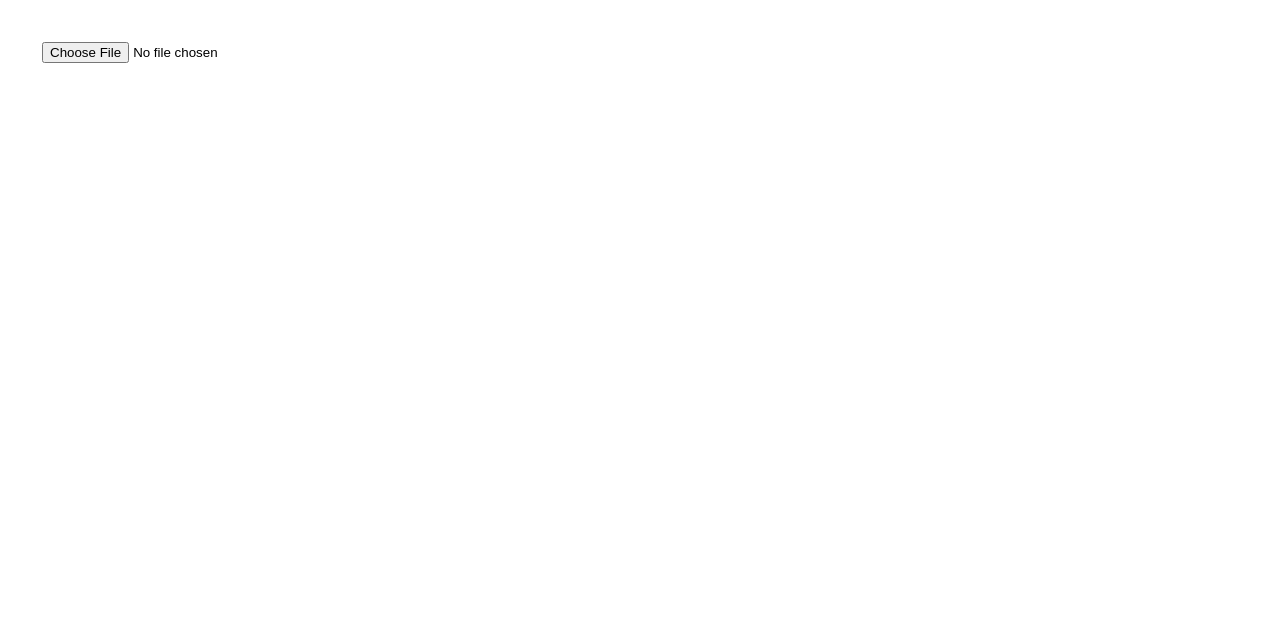
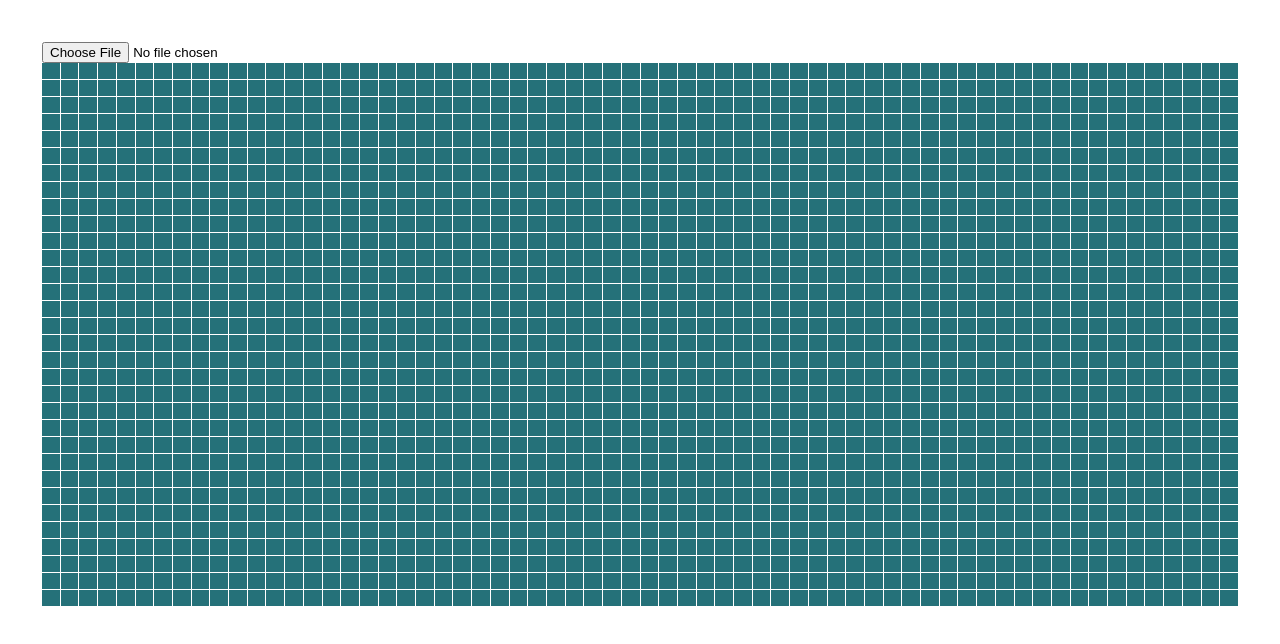
Before and after one commit to sleiph/CHIP-OITO, a React (Create React App) app: page / in a window 1280 px wide. Shown: the top 644 px of the page. Built offline with nearby package versions, Linux system fonts and the light colour scheme.

Commit message:
adicionando o display do jeito mais burro possivel

```diff
--- /dev/null
+++ b/src/components/Display.js
@@ -0,0 +1,95 @@
+import React, { useEffect, useState } from 'react';
+
+import styled from 'styled-components'
+
+const DisplayDiv = styled.div`
+  display: grid;
+  grid-template-columns: repeat(64, 1fr);
+  grid-gap: 1px;
+`
+
+const PixelDiv = styled.div`
+  height: 2vh;
+`
+
+function Display(  ) {
+  const tela = [
+    [0,0,0,0,0,0,0,0,0,0,0,0,0,0,0,0,0,0,0,0,0,0,0,0,0,0,0,0,0,0,0,0,0,0,0,0,0,0,0,0,0,0,0,0,0,0,0,0,0,0,0,0,0,0,0,0,0,0,0,0,0,0,0,0],
+    [0,0,0,0,0,0,0,0,0,0,0,0,0,0,0,0,0,0,0,0,0,0,0,0,0,0,0,0,0,0,0,0,0,0,0,0,0,0,0,0,0,0,0,0,0,0,0,0,0,0,0,0,0,0,0,0,0,0,0,0,0,0,0,0],
+    [0,0,0,0,0,0,0,0,0,0,0,0,0,0,0,0,0,0,0,0,0,0,0,0,0,0,0,0,0,0,0,0,0,0,0,0,0,0,0,0,0,0,0,0,0,0,0,0,0,0,0,0,0,0,0,0,0,0,0,0,0,0,0,0],
+    [0,0,0,0,0,0,0,0,0,0,0,0,0,0,0,0,0,0,0,0,0,0,0,0,0,0,0,0,0,0,0,0,0,0,0,0,0,0,0,0,0,0,0,0,0,0,0,0,0,0,0,0,0,0,0,0,0,0,0,0,0,0,0,0],
+    [0,0,0,0,0,0,0,0,0,0,0,0,0,0,0,0,0,0,0,0,0,0,0,0,0,0,0,0,0,0,0,0,0,0,0,0,0,0,0,0,0,0,0,0,0,0,0,0,0,0,0,0,0,0,0,0,0,0,0,0,0,0,0,0],
+    [0,0,0,0,0,0,0,0,0,0,0,0,0,0,0,0,0,0,0,0,0,0,0,0,0,0,0,0,0,0,0,0,0,0,0,0,0,0,0,0,0,0,0,0,0,0,0,0,0,0,0,0,0,0,0,0,0,0,0,0,0,0,0,0],
+    [0,0,0,0,0,0,0,0,0,0,0,0,0,0,0,0,0,0,0,0,0,0,0,0,0,0,0,0,0,0,0,0,0,0,0,0,0,0,0,0,0,0,0,0,0,0,0,0,0,0,0,0,0,0,0,0,0,0,0,0,0,0,0,0],
+    [0,0,0,0,0,0,0,0,0,0,0,0,0,0,0,0,0,0,0,0,0,0,0,0,0,0,0,0,0,0,0,0,0,0,0,0,0,0,0,0,0,0,0,0,0,0,0,0,0,0,0,0,0,0,0,0,0,0,0,0,0,0,0,0],
+    [0,0,0,0,0,0,0,0,0,0,0,0,0,0,0,0,0,0,0,0,0,0,0,0,0,0,0,0,0,0,0,0,0,0,0,0,0,0,0,0,0,0,0,0,0,0,0,0,0,0,0,0,0,0,0,0,0,0,0,0,0,0,0,0],
+    [0,0,0,0,0,0,0,0,0,0,0,0,0,0,0,0,0,0,0,0,0,0,0,0,0,0,0,0,0,0,0,0,0,0,0,0,0,0,0,0,0,0,0,0,0,0,0,0,0,0,0,0,0,0,0,0,0,0,0,0,0,0,0,0],
+    [0,0,0,0,0,0,0,0,0,0,0,0,0,0,0,0,0,0,0,0,0,0,0,0,0,0,0,0,0,0,0,0,0,0,0,0,0,0,0,0,0,0,0,0,0,0,0,0,0,0,0,0,0,0,0,0,0,0,0,0,0,0,0,0],
+    [0,0,0,0,0,0,0,0,0,0,0,0,0,0,0,0,0,0,0,0,0,0,0,0,0,0,0,0,0,0,0,0,0,0,0,0,0,0,0,0,0,0,0,0,0,0,0,0,0,0,0,0,0,0,0,0,0,0,0,0,0,0,0,0],
+    [0,0,0,0,0,0,0,0,0,0,0,0,0,0,0,0,0,0,0,0,0,0,0,0,0,0,0,0,0,0,0,0,0,0,0,0,0,0,0,0,0,0,0,0,0,0,0,0,0,0,0,0,0,0,0,0,0,0,0,0,0,0,0,0],
+    [0,0,0,0,0,0,0,0,0,0,0,0,0,0,0,0,0,0,0,0,0,0,0,0,0,0,0,0,0,0,0,0,0,0,0,0,0,0,0,0,0,0,0,0,0,0,0,0,0,0,0,0,0,0,0,0,0,0,0,0,0,0,0,0],
+    [0,0,0,0,0,0,0,0,0,0,0,0,0,0,0,0,0,0,0,0,0,0,0,0,0,0,0,0,0,0,0,0,0,0,0,0,0,0,0,0,0,0,0,0,0,0,0,0,0,0,0,0,0,0,0,0,0,0,0,0,0,0,0,0],
+    [0,0,0,0,0,0,0,0,0,0,0,0,0,0,0,0,0,0,0,0,0,0,0,0,0,0,0,0,0,0,0,0,0,0,0,0,0,0,0,0,0,0,0,0,0,0,0,0,0,0,0,0,0,0,0,0,0,0,0,0,0,0,0,0],
+    [0,0,0,0,0,0,0,0,0,0,0,0,0,0,0,0,0,0,0,0,0,0,0,0,0,0,0,0,0,0,0,0,0,0,0,0,0,0,0,0,0,0,0,0,0,0,0,0,0,0,0,0,0,0,0,0,0,0,0,0,0,0,0,0],
+    [0,0,0,0,0,0,0,0,0,0,0,0,0,0,0,0,0,0,0,0,0,0,0,0,0,0,0,0,0,0,0,0,0,0,0,0,0,0,0,0,0,0,0,0,0,0,0,0,0,0,0,0,0,0,0,0,0,0,0,0,0,0,0,0],
+    [0,0,0,0,0,0,0,0,0,0,0,0,0,0,0,0,0,0,0,0,0,0,0,0,0,0,0,0,0,0,0,0,0,0,0,0,0,0,0,0,0,0,0,0,0,0,0,0,0,0,0,0,0,0,0,0,0,0,0,0,0,0,0,0],
+    [0,0,0,0,0,0,0,0,0,0,0,0,0,0,0,0,0,0,0,0,0,0,0,0,0,0,0,0,0,0,0,0,0,0,0,0,0,0,0,0,0,0,0,0,0,0,0,0,0,0,0,0,0,0,0,0,0,0,0,0,0,0,0,0],
+    [0,0,0,0,0,0,0,0,0,0,0,0,0,0,0,0,0,0,0,0,0,0,0,0,0,0,0,0,0,0,0,0,0,0,0,0,0,0,0,0,0,0,0,0,0,0,0,0,0,0,0,0,0,0,0,0,0,0,0,0,0,0,0,0],
+    [0,0,0,0,0,0,0,0,0,0,0,0,0,0,0,0,0,0,0,0,0,0,0,0,0,0,0,0,0,0,0,0,0,0,0,0,0,0,0,0,0,0,0,0,0,0,0,0,0,0,0,0,0,0,0,0,0,0,0,0,0,0,0,0],
+    [0,0,0,0,0,0,0,0,0,0,0,0,0,0,0,0,0,0,0,0,0,0,0,0,0,0,0,0,0,0,0,0,0,0,0,0,0,0,0,0,0,0,0,0,0,0,0,0,0,0,0,0,0,0,0,0,0,0,0,0,0,0,0,0],
+    [0,0,0,0,0,0,0,0,0,0,0,0,0,0,0,0,0,0,0,0,0,0,0,0,0,0,0,0,0,0,0,0,0,0,0,0,0,0,0,0,0,0,0,0,0,0,0,0,0,0,0,0,0,0,0,0,0,0,0,0,0,0,0,0],
+    [0,0,0,0,0,0,0,0,0,0,0,0,0,0,0,0,0,0,0,0,0,0,0,0,0,0,0,0,0,0,0,0,0,0,0,0,0,0,0,0,0,0,0,0,0,0,0,0,0,0,0,0,0,0,0,0,0,0,0,0,0,0,0,0],
+    [0,0,0,0,0,0,0,0,0,0,0,0,0,0,0,0,0,0,0,0,0,0,0,0,0,0,0,0,0,0,0,0,0,0,0,0,0,0,0,0,0,0,0,0,0,0,0,0,0,0,0,0,0,0,0,0,0,0,0,0,0,0,0,0],
+    [0,0,0,0,0,0,0,0,0,0,0,0,0,0,0,0,0,0,0,0,0,0,0,0,0,0,0,0,0,0,0,0,0,0,0,0,0,0,0,0,0,0,0,0,0,0,0,0,0,0,0,0,0,0,0,0,0,0,0,0,0,0,0,0],
+    [0,0,0,0,0,0,0,0,0,0,0,0,0,0,0,0,0,0,0,0,0,0,0,0,0,0,0,0,0,0,0,0,0,0,0,0,0,0,0,0,0,0,0,0,0,0,0,0,0,0,0,0,0,0,0,0,0,0,0,0,0,0,0,0],
+    [0,0,0,0,0,0,0,0,0,0,0,0,0,0,0,0,0,0,0,0,0,0,0,0,0,0,0,0,0,0,0,0,0,0,0,0,0,0,0,0,0,0,0,0,0,0,0,0,0,0,0,0,0,0,0,0,0,0,0,0,0,0,0,0],
+    [0,0,0,0,0,0,0,0,0,0,0,0,0,0,0,0,0,0,0,0,0,0,0,0,0,0,0,0,0,0,0,0,0,0,0,0,0,0,0,0,0,0,0,0,0,0,0,0,0,0,0,0,0,0,0,0,0,0,0,0,0,0,0,0],
+    [0,0,0,0,0,0,0,0,0,0,0,0,0,0,0,0,0,0,0,0,0,0,0,0,0,0,0,0,0,0,0,0,0,0,0,0,0,0,0,0,0,0,0,0,0,0,0,0,0,0,0,0,0,0,0,0,0,0,0,0,0,0,0,0],
+    [0,0,0,0,0,0,0,0,0,0,0,0,0,0,0,0,0,0,0,0,0,0,0,0,0,0,0,0,0,0,0,0,0,0,0,0,0,0,0,0,0,0,0,0,0,0,0,0,0,0,0,0,0,0,0,0,0,0,0,0,0,0,0,0]
+  ]
+
+  const sprites = [
+    [
+      [0,0,0,1,1,0,0,0],
+      [0,0,1,1,1,1,0,0],
+      [0,1,1,1,1,1,1,0],
+      [1,1,0,1,1,0,1,1],
+      [1,1,1,1,1,1,1,1],
+      [0,0,1,0,0,1,0,0],
+      [0,1,0,1,1,0,1,0],
+      [1,0,1,0,0,1,0,1],
+    ]
+  ]
+  const [display, setDisplay] = useState(tela);
+
+  function Draw(sprite, x, y) {
+    let temp = [...display];
+    for (let i=0; i<sprite.length; i++) {
+      for (let j=0; j<8; j++) {
+        temp[y+i][x+j] = sprite[i][j]
+      }
+    }
+    return temp;
+  }
+
+  return (
+    <DisplayDiv>{
+      display.map((linha, i) => {
+        return(
+          linha.map((pixel, i) => {
+            return(
+              <PixelDiv key={i}
+                style={{backgroundColor: (pixel===1) ? '#38b764' : '#257179'}}
+                onClick={() => {
+                  setDisplay(Draw(sprites[0], 2, 2))
+                }}
+              />
+            );
+          })
+        )
+      })
+    }</DisplayDiv>
+  )
+}
+
+export default Display
--- a/src/pages/Home.js
+++ b/src/pages/Home.js
@@ -2,6 +2,7 @@ import React, { useState } from 'react';
 
 import Tratamento from '../services/Tratamento';
 import Disassembler from '../services/Disassembler';
+import Display from '../components/Display';
 import OPCodes from '../components/OPCodes';
 
 import styled from 'styled-components'
@@ -39,7 +40,9 @@ function Home(  ) {
         accept='.rom,.txt'
         onChange={e => handleFileChosen(e.target.files[0])}
       />
-      <OPCodes codigos={arquivo}/>
+
+      <Display />
+      <OPCodes codigos={arquivo} />
     </Container>
   )
 }
```
